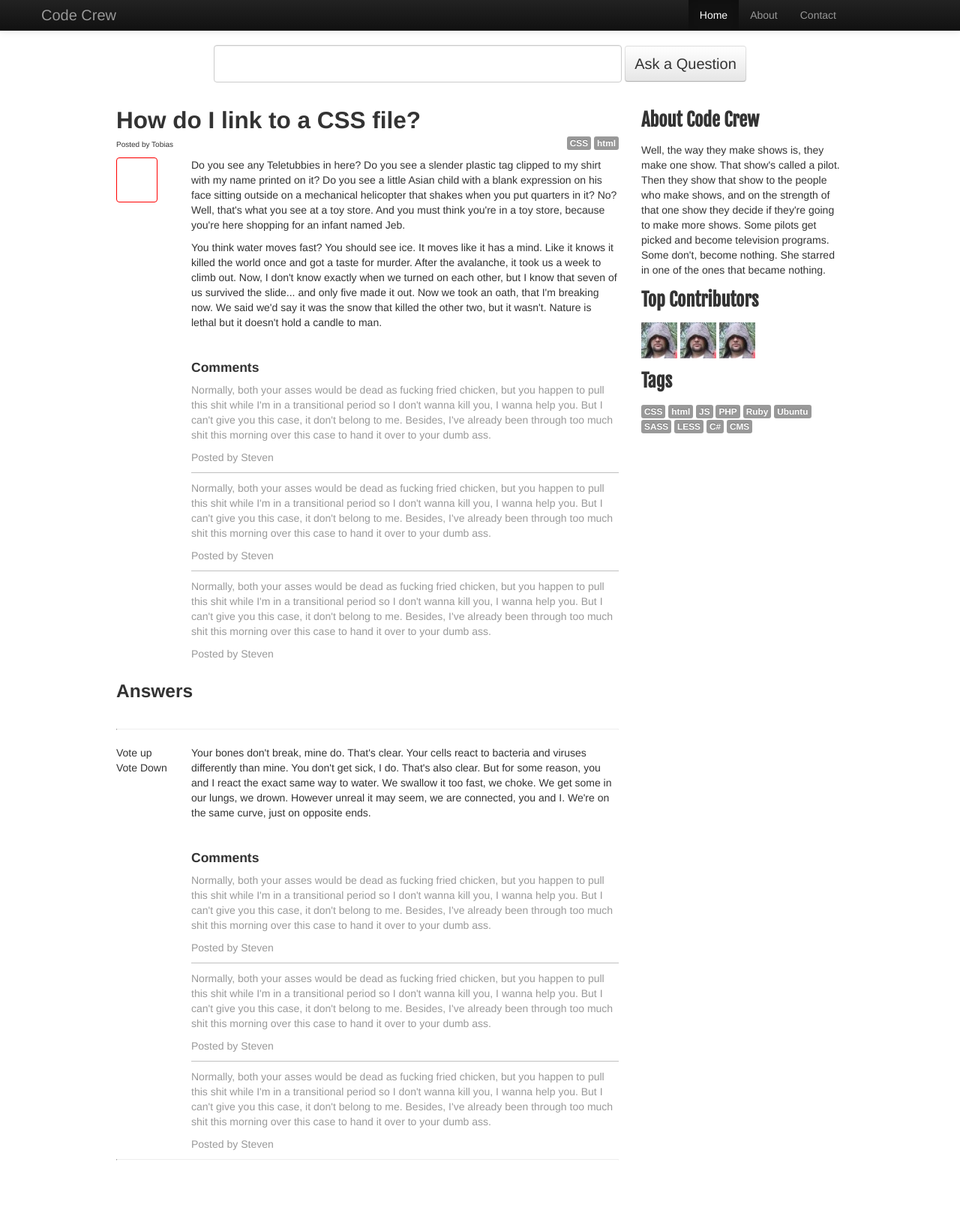
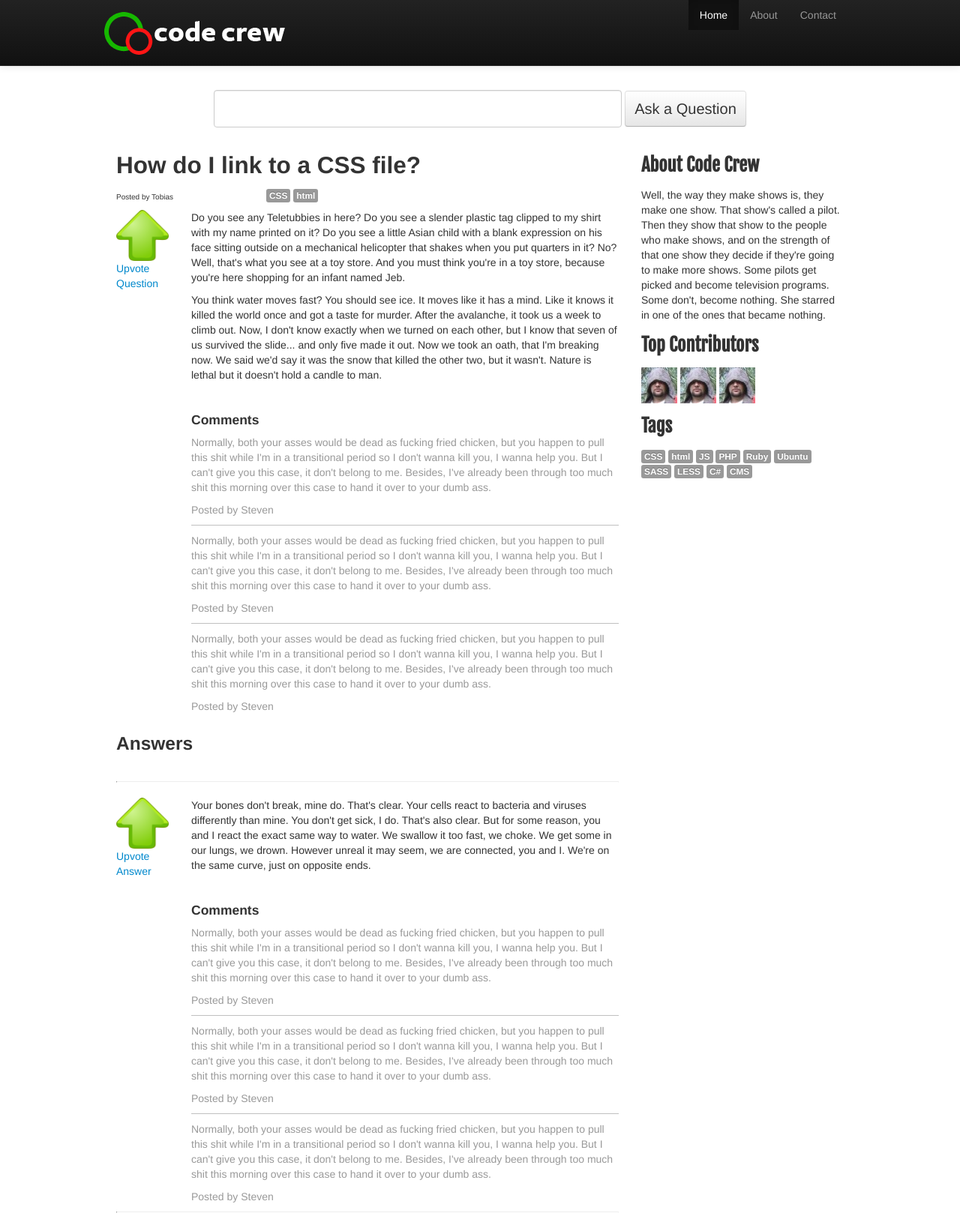
Before and after one commit to blktechies/codecrew-php, a PHP site: page /oneuri/static/question.html in a window 1280 px wide. Shown: the whole page at 75% size. Before the commit the page ends 1548 px from the top, so only its background shows below. Run offline with PHP 8.4, Linux system fonts and the light colour scheme; some libraries are stand-ins or nearby versions; grey boxes are pictures that could not be loaded.

Commit message:
added up votes

```diff
--- a/static/css/style.css
+++ b/static/css/style.css
@@ -144,11 +144,21 @@ hr {
 	float:right;
 }
 
+#single .span1 {
+	font-family: 'Fjalla One', sans-serif;
+	text-align: center;
+	line-height: 15px;
+}
+
+#single .span1 img {
+	margin-bottom: 5px;
+}
+
 #single .span1 a{
-	display: block;
-	border: 1px solid red;
-	width: 15px;
-	height: 15px;
-	background: url('../img/glyphicons.png') no-repeat -34px -953px;
-	text-indent: -1000px;
+	color: #000;
 }
+
+#single .span1 a:hover{
+	color: #000;
+	text-decoration: none;
+}
--- a/static/question.html
+++ b/static/question.html
@@ -11,7 +11,7 @@
 		<link href="css/bootstrap.css" rel="stylesheet">
 		<style>
 			body {
-				padding-top: 60px; /* 60px to make the container go all the way to the bottom of the topbar */
+				padding-top: 120px; /* 60px to make the container go all the way to the bottom of the topbar */
 			}
 		</style>
 		<link href="css/bootstrap-responsive.css" rel="stylesheet">
@@ -30,24 +30,17 @@
 		<div class="navbar navbar-inverse navbar-fixed-top">
 			<div class="navbar-inner">
 				<div class="container">
-					<button type="button" class="btn btn-navbar" data-toggle="collapse" data-target=".nav-collapse">
-						<span class="icon-bar"></span>
-						<span class="icon-bar"></span>
-						<span class="icon-bar"></span>
-					</button>
-					<a class="brand" href="#">Code Crew</a>
-					<div class="nav-collapse collapse">
+					<a class="brand" href="#"><img src="img/cc.png"></a>
 						<ul class="nav">
-							<li class="active"><a href="home.html">Home</a></li>
+							<li class="active"><a href="#">Home</a></li>
 							<li><a href="#about">About</a></li>
 							<li><a href="#contact">Contact</a></li>
 						</ul>
-					</div><!--/.nav-collapse -->
 				</div>
 			</div>
 		</div>
 
-		<div id="single" class="container">
+		<div class="container">
 
 		<div align="center">
 			<form class="form-inline">
@@ -79,7 +72,8 @@
 
 			<div class="row">
 				<div class="span1">
-					<a href="#" class="well">Upvote</a>
+					<a href="#" align="center">
+						<img src="img/arrow.png"><br>Upvote Question</a>
 				</div>
 				<div class="span6">
 					<p>
@@ -121,9 +115,8 @@
 			<div class="row">
 				<hr />
 				<div class="span1">
-					Vote up<br >
-					Vote Down</br>
-
+					<a href="#" align="center">
+						<img src="img/arrow.png"><br>Upvote Answer</a>
 				</div>
 				<div class="span6">
 					<!-- start slipsum code -->
```
Also changed, not shown: static/img/arrow.png (added).
